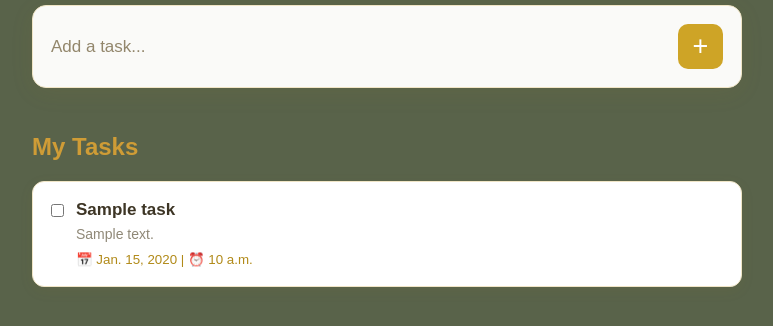
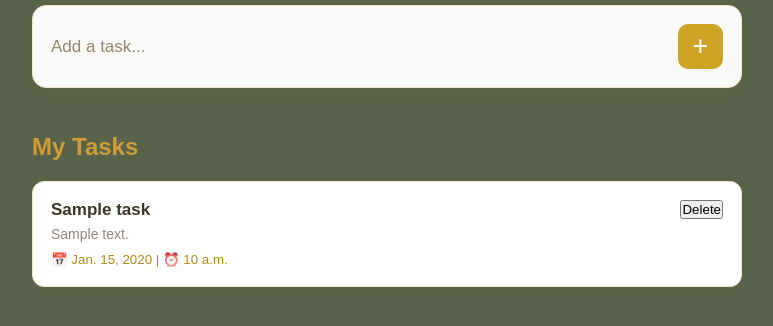
Before and after one commit to NiraliBaldaniya/RemindX, a Django app: page /home/ in a window 1280 px wide. Shown: the part 260-586 px from the top of the page, without its empty margins (253-1026 px from the left). Run offline with Django 5.2, Linux system fonts and the light colour scheme; a user stored in the database is signed in; tables that the repository leaves empty hold one stand-in row (values such as "Sample post").

Commit message:
add delete button and delete task from database

```diff
--- a/reminder/templates/index.html
+++ b/reminder/templates/index.html
@@ -24,7 +24,7 @@
                 <p>{{ request.user.email }}</p>
                 <hr>
 
-                <form  method="post">
+                <form method="post">
                     {% csrf_token %}
                     <span><a href="{% url 'logout' %}">Log Out</a></span>
                 </form>
@@ -52,12 +52,16 @@
 
                 <div class="task-item">
 
-                    <input type="checkbox">
                     <div class="task-content">
                         <h3>{{ task.title }}</h3>
                         <p>{{ task.description|default:"No description" }}</p>
                         <small>📅 {{ task.date }} | ⏰ {{ task.time }}</small>
                     </div>
+
+                    <form action="{% url 'delete_task' task.id%}" method="POST">
+                        {% csrf_token %}
+                        <button type="submit">Delete</button>
+                    </form>
 
                 </div>
 
--- a/reminder/urls.py
+++ b/reminder/urls.py
@@ -8,4 +8,5 @@ urlpatterns = [
     path('home/',views.home,name="home page"),
     path('logout/', views.user_logout, name='logout'),
     path('reminder/', views.reminder, name='reminder'),
+    path('delete-task/<int:task_id>/', views.delete_task, name='delete_task'),
 ]
--- a/reminder/views.py
+++ b/reminder/views.py
@@ -1,4 +1,4 @@
-from django.shortcuts import render,redirect
+from django.shortcuts import render,redirect,get_object_or_404
 from django.views.decorators.http import require_POST
 from django.http import JsonResponse
 from .models import EmailOTP,Task
@@ -168,4 +168,11 @@ def reminder(request):
         user = request.user
     )
 
-    return redirect('/')
+    return redirect('/home')
+
+@login_required(login_url='/')
+@require_POST
+def delete_task(request, task_id):
+    task = get_object_or_404(Task, id=task_id, user=request.user)
+    task.delete()
+    return redirect('/home')
```
